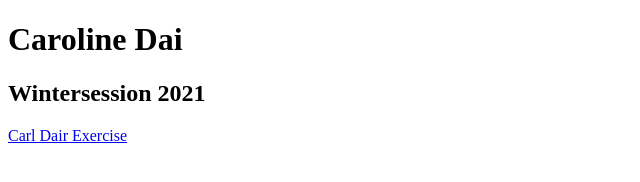
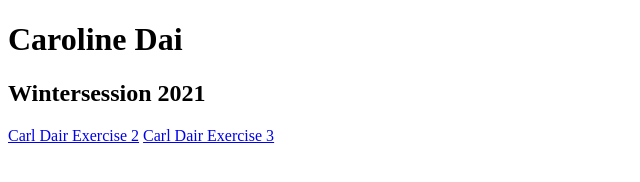
Before and after one commit to cdai-wd/wsweb, a plain HTML site: page index.html in a window 1280 px wide. Shown: the whole page, without its empty margins (0-640 px from the left). Drawn offline with Linux system fonts and the light colour scheme.

Commit message:
Update index.html

```diff
--- a/index.html
+++ b/index.html
@@ -4,6 +4,7 @@
   <h1> Caroline Dai </h1>
   <h2> Wintersession 2021 </h2>
 
-  <a href="https://cdai-wd.github.io/carl-dair">Carl Dair Exercise</a>
+  <a href="https://cdai-wd.github.io/carl-dair">Carl Dair Exercise 2</a>
+  <a href="https://cdai-wd.github.io/carl-dair2">Carl Dair Exercise 3</a>
 </body>
 </html>
```
